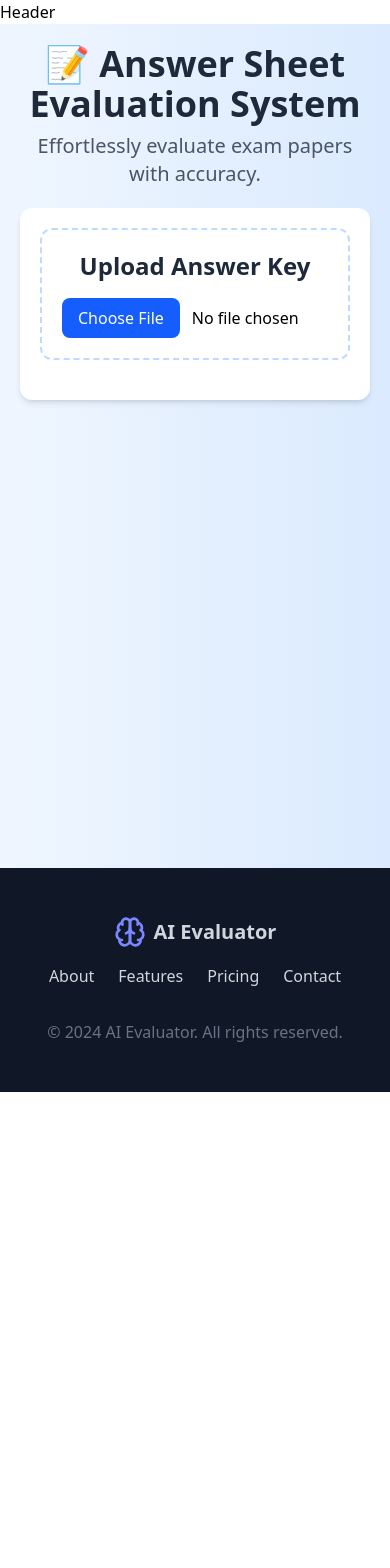
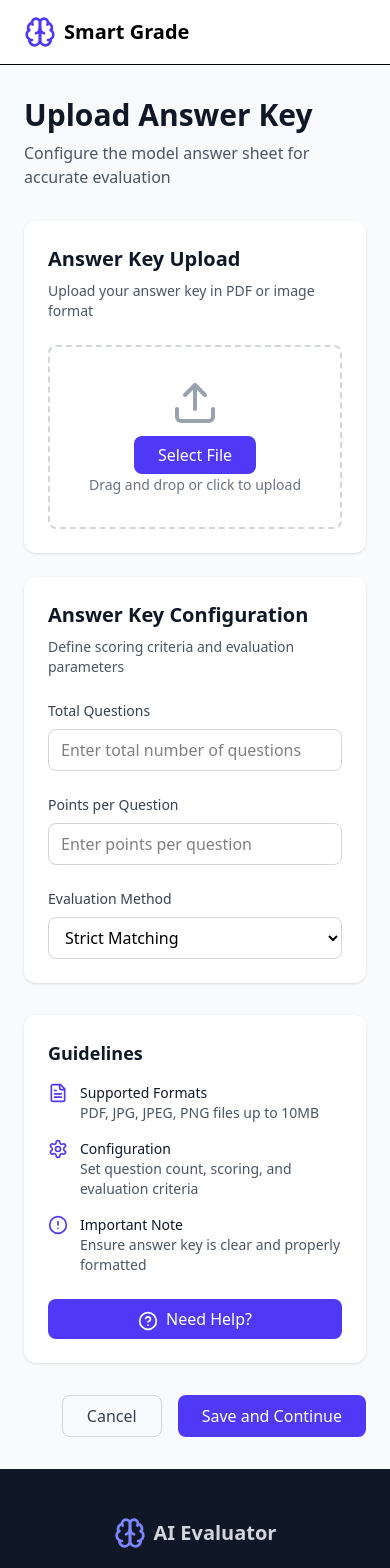
Before and after one commit to harshabambu/SmartGrade, a React (Vite) app in the folder Client/: page /home in a window 390 px wide. Shown: the top 1568 px of the page. Before the commit the page ends 1092 px from the top, so only its background shows below. Built offline with nearby package versions, Linux system fonts and the light colour scheme.

Commit message:
feat : responsive home

```diff
--- a/Client/src/components/header/Header.jsx
+++ b/Client/src/components/header/Header.jsx
@@ -1,9 +1,42 @@
-import React from 'react'
+import React from "react";
+import {
+    Brain,
+    Upload,
+    FileText,
+    AlertCircle,
+    CheckCircle2,
+    HelpCircle,
+    Settings,
+    X
+  } from 'lucide-react';
 
 function Header() {
     return (
-        <div>Header</div>
-    )
+        <header className="bg-white border-b">
+            <div className="container mx-auto px-6 py-4">
+                <div className="flex items-center justify-between">
+                    <div className="flex items-center space-x-2">
+                        <Brain className="w-8 h-8 text-indigo-600" />
+                        <span className="text-xl font-semibold">Smart Grade</span>
+                    </div>
+                    <nav className="hidden md:flex space-x-6">
+                        <a href="#" className="text-gray-600 hover:text-indigo-600">
+                        Dashboard
+                        </a>
+                        <a href="#" className="text-gray-600 hover:text-indigo-600">
+                        Evaluations
+                        </a>
+                        <a href="#" className="text-gray-600 hover:text-indigo-600">
+                        Reports
+                        </a>
+                        <a href="#" className="text-gray-600 hover:text-indigo-600">
+                        Settings
+                        </a>
+                    </nav>
+                </div>
+            </div>
+        </header>
+    );
 }
 
-export default Header
+export default Header;
--- a/Client/src/components/home/Home.jsx
+++ b/Client/src/components/home/Home.jsx
@@ -3,6 +3,17 @@ import TeacherUpload from "./TeacherUpload";
 import StudentUpload from "./StudentUpload";
 import Results from "./Results";
 import { motion } from "framer-motion";
+import InfoCard from "./InfoCard";
+import {
+  Brain,
+  Upload,
+  FileText,
+  AlertCircle,
+  CheckCircle2,
+  HelpCircle,
+  Settings,
+  X
+} from 'lucide-react';
 
 function Home() {
   const [isTeacherUploaded, setIsTeacherUploaded] = useState(false);
@@ -10,88 +21,179 @@ function Home() {
   const [loading, setLoading] = useState(false); // State for loading overlay
   const [student_name, setStudentName] = useState(""); // State for student name
   const [roll_number, setRollNumber] = useState(""); // State for roll number
+  const [file, setFile] = useState(null);
+  const [showTip, setShowTip] = useState(false);
+
+  const handleFileChange = (event) => {
+    const selectedFile = event.target.files[0];
+    setFile(selectedFile);
+  };
 
   /**
    * Main Home component
    * @returns {JSX.Element} The rendered Home component
    */
   return (
-    <div className="font-roboto text-center min-h-screen bg-gradient-to-r from-blue-50 to-blue-100 p-5 box-border">
-      {/* Header */}
-      <motion.header
-        className="mb-5"
-        initial={{ opacity: 0, y: -50 }}
-        animate={{ opacity: 1, y: 0 }}
-        transition={{ duration: 0.5 }}
-      >
-        <h1 className="text-4xl text-gray-800 font-bold m-0">📝 Answer Sheet Evaluation System</h1>
-        <p className="text-xl text-gray-600 mt-2">Effortlessly evaluate exam papers with accuracy.</p>
-      </motion.header>
-
-      {/* Loading Overlay */}
-      {loading && (
-        <motion.div
-          className="fixed inset-0 bg-opacity-50 bg-gray-800 flex justify-center items-center z-50"
-          initial={{ opacity: 0 }}
-          animate={{ opacity: 1 }}
-          exit={{ opacity: 0 }}
-        >
-          <div className="text-center text-white p-5">
-            <div className="animate-spin border-t-4 border-white rounded-full w-12 h-12 mx-auto mb-3"></div>
-            <p>Processing... Please wait.</p>
+    <div className="min-h-screen bg-gray-50">
+      <main className="container mx-auto px-6 py-8">
+        <div className="max-w-4xl mx-auto">
+          {/* Page Header */}
+          <div className="mb-8">
+            <h1 className="text-3xl font-bold text-gray-900 mb-2">Upload Answer Key</h1>
+            <p className="text-gray-600">Configure the model answer sheet for accurate evaluation</p>
           </div>
-        </motion.div>
-      )}
 
           {/* Main Content */}
-      <motion.div
-        className="max-w-full mx-auto bg-white rounded-xl shadow-md p-5"
-        initial={{ opacity: 0 }}
-        animate={{ opacity: 1 }}
-        transition={{ duration: 0.5, delay: 0.3 }}
-      >
-        {/* Teacher Upload Section */}
-        {!isTeacherUploaded ? (
-          <div className="border-2 border-dashed border-blue-200 p-5 rounded-xl mb-5 hover:bg-blue-50 hover:border-blue-300 transition">
-            <TeacherUpload setIsTeacherUploaded={setIsTeacherUploaded} setLoading={setLoading} />
+          <div className="grid grid-cols-1 md:grid-cols-3 gap-8">
+            {/* Upload Section */}
+            <div className="md:col-span-2">
+              <div className="bg-white rounded-xl shadow-sm p-6 mb-6">
+                <div className="mb-6">
+                  <h2 className="text-xl font-semibold text-gray-900 mb-2">Answer Key Upload</h2>
+                  <p className="text-gray-600 text-sm">Upload your answer key in PDF or image format</p>
+                </div>
+
+                <div className="border-2 border-dashed border-gray-300 rounded-lg p-8 text-center">
+                  {!file ? (
+                    <div>
+                      <Upload className="w-12 h-12 text-gray-400 mx-auto mb-4" />
+                      <label className="block">
+                        <span className="bg-indigo-600 text-white px-6 py-2 rounded-lg cursor-pointer hover:bg-indigo-700 transition-colors">
+                          Select File
+                        </span>
+                        <input
+                          type="file"
+                          className="hidden"
+                          accept=".pdf,.jpg,.jpeg,.png"
+                          onChange={handleFileChange}
+                        />
+                      </label>
+                      <p className="text-sm text-gray-500 mt-2">
+                        Drag and drop or click to upload
+                      </p>
                     </div>
                   ) : (
-          <>
-            {/* Student Upload Section */}
-            <motion.div
-              className="border-2 border-dashed border-blue-200 p-5 rounded-xl mb-5"
-              initial={{ opacity: 0, scale: 0.9 }}
-              animate={{ opacity: 1, scale: 1 }}
-              transition={{ duration: 0.5 }}
+                    <div className="flex items-center justify-between bg-gray-50 p-4 rounded-lg">
+                      <div className="flex items-center">
+                        <FileText className="w-6 h-6 text-indigo-600 mr-2" />
+                        <span className="text-gray-700">{file.name}</span>
+                      </div>
+                      <button
+                        onClick={() => setFile(null)}
+                        className="text-gray-500 hover:text-red-500"
                       >
-              <StudentUpload
-                setComparisons={setComparisons}
-                setLoading={setLoading}
-                setStudentName={setStudentName}
-                setRollNumber={setRollNumber}
+                        <X className="w-5 h-5" />
+                      </button>
+                    </div>
+                  )}
+                </div>
+              </div>
+
+              {/* Configuration Section */}
+              <div className="bg-white rounded-xl shadow-sm p-6">
+                <div className="mb-6">
+                  <h2 className="text-xl font-semibold text-gray-900 mb-2">Answer Key Configuration</h2>
+                  <p className="text-gray-600 text-sm">Define scoring criteria and evaluation parameters</p>
+                </div>
+
+                <div className="space-y-6">
+                  <div>
+                    <label className="block text-sm font-medium text-gray-700 mb-2">
+                      Total Questions
+                    </label>
+                    <input
+                      type="number"
+                      className="w-full px-3 py-2 border border-gray-300 rounded-lg focus:ring-2 focus:ring-indigo-500 focus:border-indigo-500"
+                      placeholder="Enter total number of questions"
                     />
-            </motion.div>
+                  </div>
 
-            {/* Results Section */}
-            {comparisons && (
-              <motion.div
-                className="mt-5 p-5 bg-gray-50 rounded-xl shadow-sm"
-                initial={{ opacity: 0 }}
-                animate={{ opacity: 1 }}
-                transition={{ duration: 0.5, delay: 0.3 }}
+                  <div>
+                    <label className="block text-sm font-medium text-gray-700 mb-2">
+                      Points per Question
+                    </label>
+                    <input
+                      type="number"
+                      className="w-full px-3 py-2 border border-gray-300 rounded-lg focus:ring-2 focus:ring-indigo-500 focus:border-indigo-500"
+                      placeholder="Enter points per question"
+                    />
+                  </div>
+
+                  <div>
+                    <label className="block text-sm font-medium text-gray-700 mb-2">
+                      Evaluation Method
+                    </label>
+                    <select className="w-full px-3 py-2 border border-gray-300 rounded-lg focus:ring-2 focus:ring-indigo-500 focus:border-indigo-500">
+                      <option value="strict">Strict Matching</option>
+                      <option value="flexible">Flexible Matching</option>
+                      <option value="keyword">Keyword Based</option>
+                    </select>
+                  </div>
+                </div>
+              </div>
+            </div>
+
+            {/* Info Panel */}
+            <div className="md:col-span-1">
+              <div className="bg-white rounded-xl shadow-sm p-6 sticky top-6">
+                <h3 className="text-lg font-semibold text-gray-900 mb-4">Guidelines</h3>
+
+                <div className="space-y-4">
+                  <InfoCard
+                    icon={<FileText className="w-5 h-5 text-indigo-600" />}
+                    title="Supported Formats"
+                    description="PDF, JPG, JPEG, PNG files up to 10MB"
+                  />
+
+                  <InfoCard
+                    icon={<Settings className="w-5 h-5 text-indigo-600" />}
+                    title="Configuration"
+                    description="Set question count, scoring, and evaluation criteria"
+                  />
+
+                  <InfoCard
+                    icon={<AlertCircle className="w-5 h-5 text-indigo-600" />}
+                    title="Important Note"
+                    description="Ensure answer key is clear and properly formatted"
+                  />
+                </div>
+
+                <div className="mt-6">
+                  <button
+                    className="w-full bg-indigo-600 text-white px-4 py-2 rounded-lg hover:bg-indigo-700 transition-colors"
+                    onClick={() => setShowTip(!showTip)}
                   >
-                <Results
-                  comparisons={comparisons}
-                  studentName={student_name}
-                  rollNumber={roll_number}
-                />
-              </motion.div>
+                    <HelpCircle className="w-5 h-5 inline-block mr-2" />
+                    Need Help?
+                  </button>
+                </div>
+
+                {showTip && (
+                  <div className="mt-4 p-4 bg-indigo-50 rounded-lg">
+                    <h4 className="font-medium text-indigo-900 mb-2">Pro Tip</h4>
+                    <p className="text-sm text-indigo-700">
+                      For best results, ensure your answer key is well-structured and clearly indicates correct answers. Consider using our template for optimal recognition.
+                    </p>
+                  </div>
                 )}
-          </>
-        )}
-      </motion.div>
+              </div>
+            </div>
+          </div>
+
+          {/* Action Buttons */}
+          <div className="mt-8 flex justify-end space-x-4">
+            <button className="px-6 py-2 border border-gray-300 rounded-lg text-gray-700 hover:bg-gray-50 transition-colors">
+              Cancel
+            </button>
+            <button className="px-6 py-2 bg-indigo-600 text-white rounded-lg hover:bg-indigo-700 transition-colors">
+              Save and Continue
+            </button>
+          </div>
+        </div>
+      </main>
     </div>
   );
 }
 
+
 export default Home;
--- /dev/null
+++ b/Client/src/components/home/InfoCard.jsx
@@ -0,0 +1,17 @@
+import React from 'react'
+
+function InfoCard({icon, title, description}) {
+    return (
+        <div className="flex items-start space-x-3">
+            <div className="flex-shrink-0">
+                {icon}
+            </div>
+            <div>
+                <h4 className="text-sm font-medium text-gray-900">{title}</h4>
+                <p className="text-sm text-gray-600">{description}</p>
+            </div>
+        </div>
+    )
+}
+
+export default InfoCard
```
Lines whose indentation alone changed are shown as unchanged.
